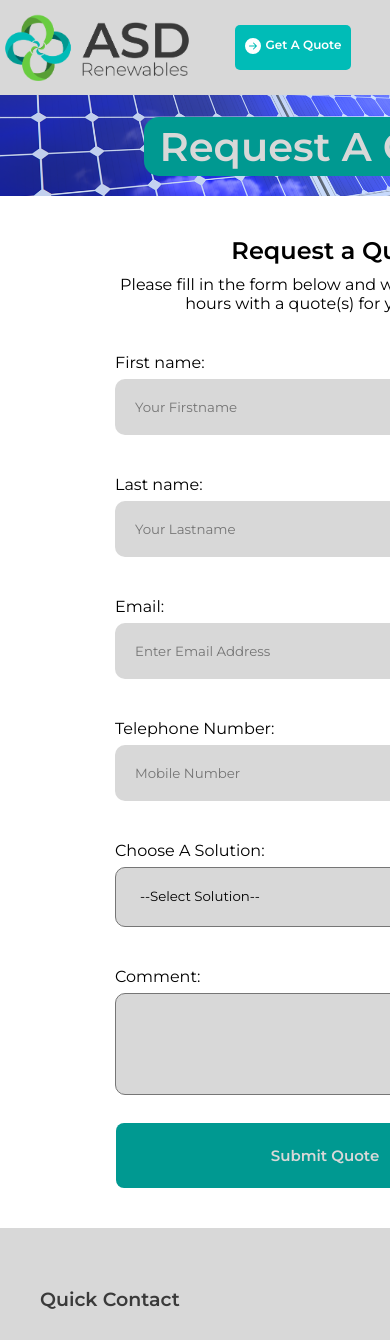
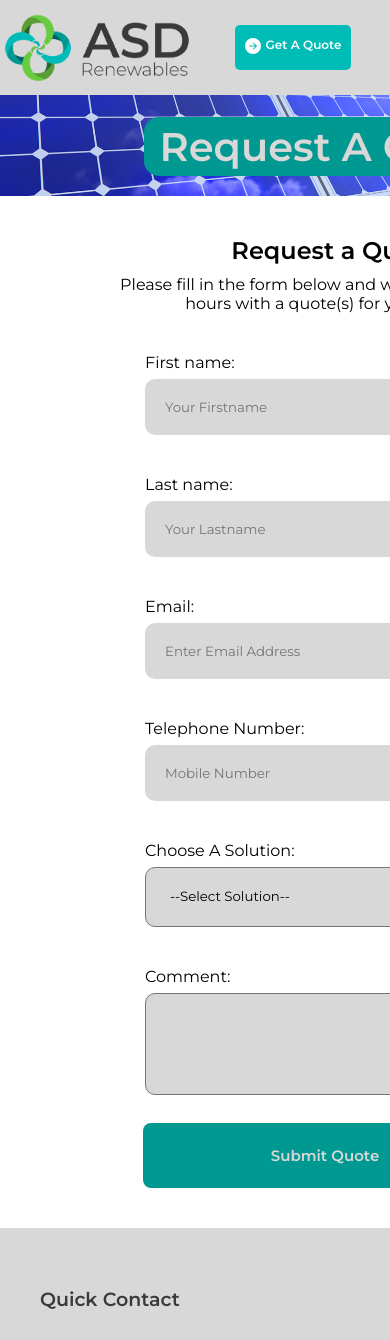
Before and after one commit to layiwola008/asdrenewable, a Next.js app: page /asd-renewables/quote in a window 390 px wide. Shown: the top 1340 px of the page. Built offline with nearby package versions, Linux system fonts and the light colour scheme.

Commit message:
Page shift error fixed

```diff
--- a/styles/quote.css
+++ b/styles/quote.css
@@ -103,15 +103,15 @@ form span label {
 /*Samsung Galaxy and others*/
 @media only screen and (max-width: 466px) {
   form span input {
-    width: 420px;
+    width: 360px;
   }
   form span select {
-    width: 420px;
+    width: 360px;
   }
   form span textarea {
-    width: 420px;
+    width: 360px;
   }
   .quote__form__container .button {
-    width: 95%;
+    width: 88%;
   }
 }
```
